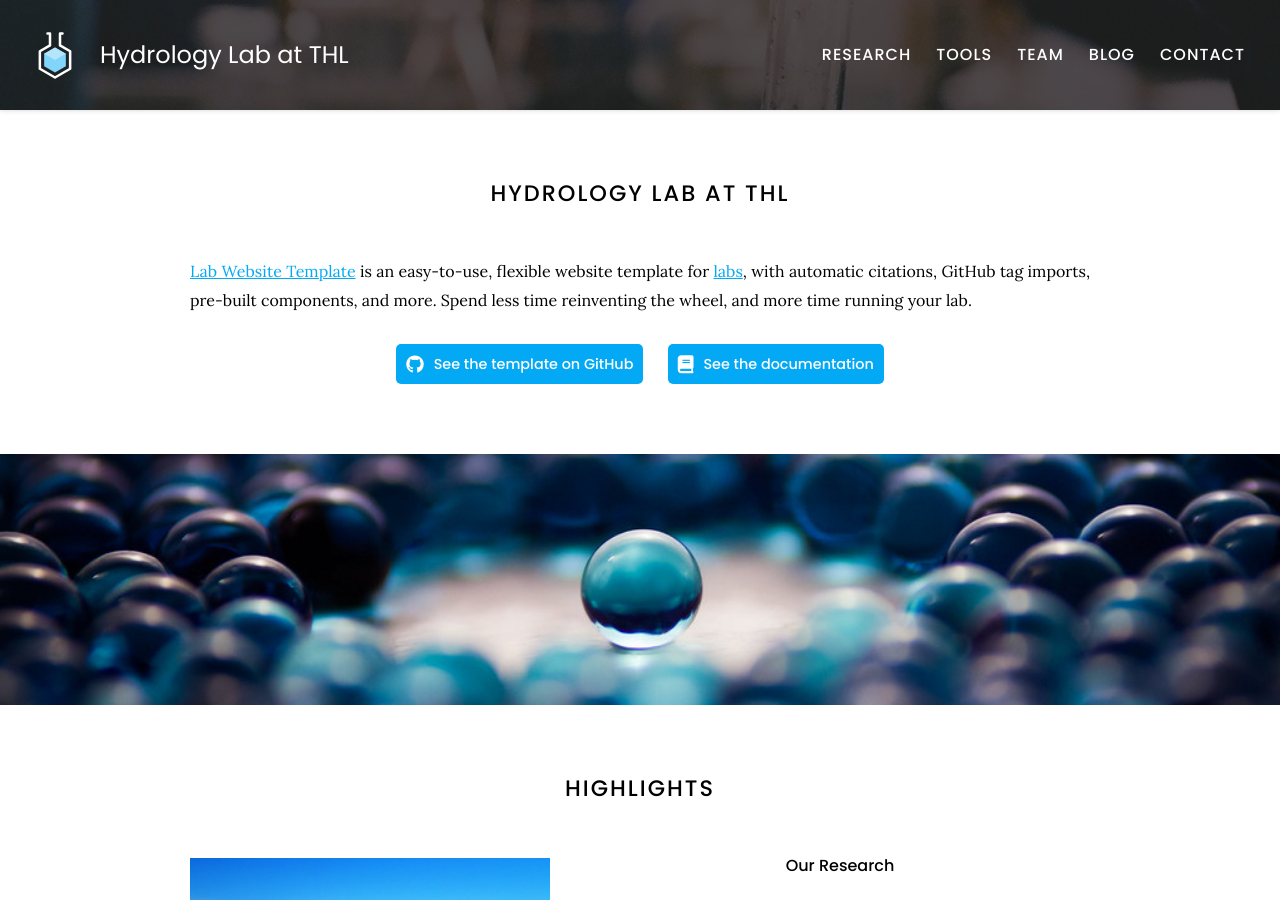
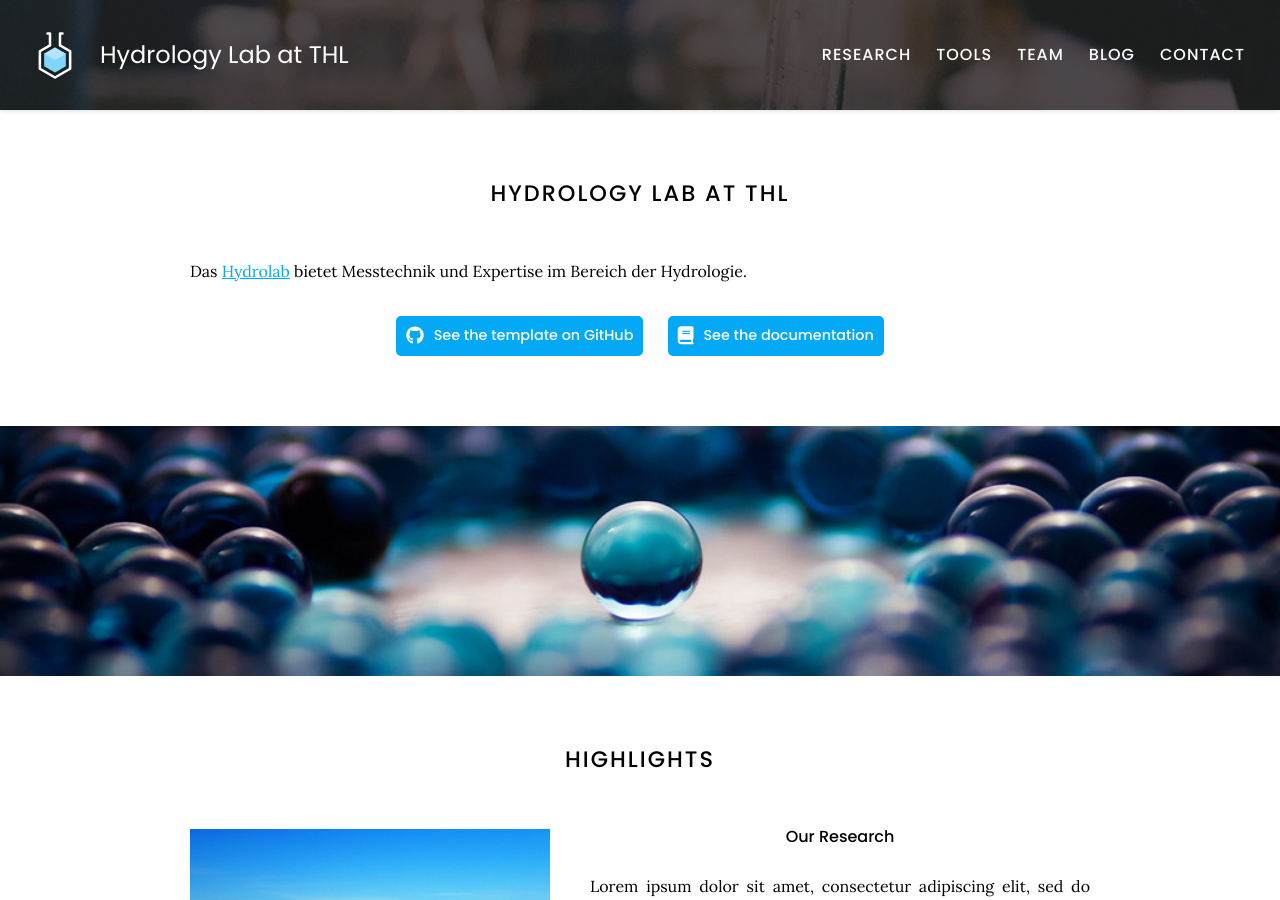
Before and after one commit to uhydro/uhydro.github.io, a Jekyll site: the page built from index.md, in a window 1280 px wide and 900 px high. Built offline with Jekyll 4.4.1, drawn with Linux system fonts in a browser that asks for light colours.

Commit message:
Update index.md

```diff
--- a/index.md
+++ b/index.md
@@ -4,8 +4,7 @@ title: Home
 
 # Hydrology Lab at THL
 
-[Lab Website Template](https://github.com/greenelab/lab-website-template) is an easy-to-use, flexible website template for [labs](https://www.greenelab.com/), with automatic citations, GitHub tag imports, pre-built components, and more.
-Spend less time reinventing the wheel, and more time running your lab.
+Das [Hydrolab](https://uhydro.github.io) bietet Messtechnik und Expertise im Bereich der Hydrologie.
 
 {%
   include link.html
```
